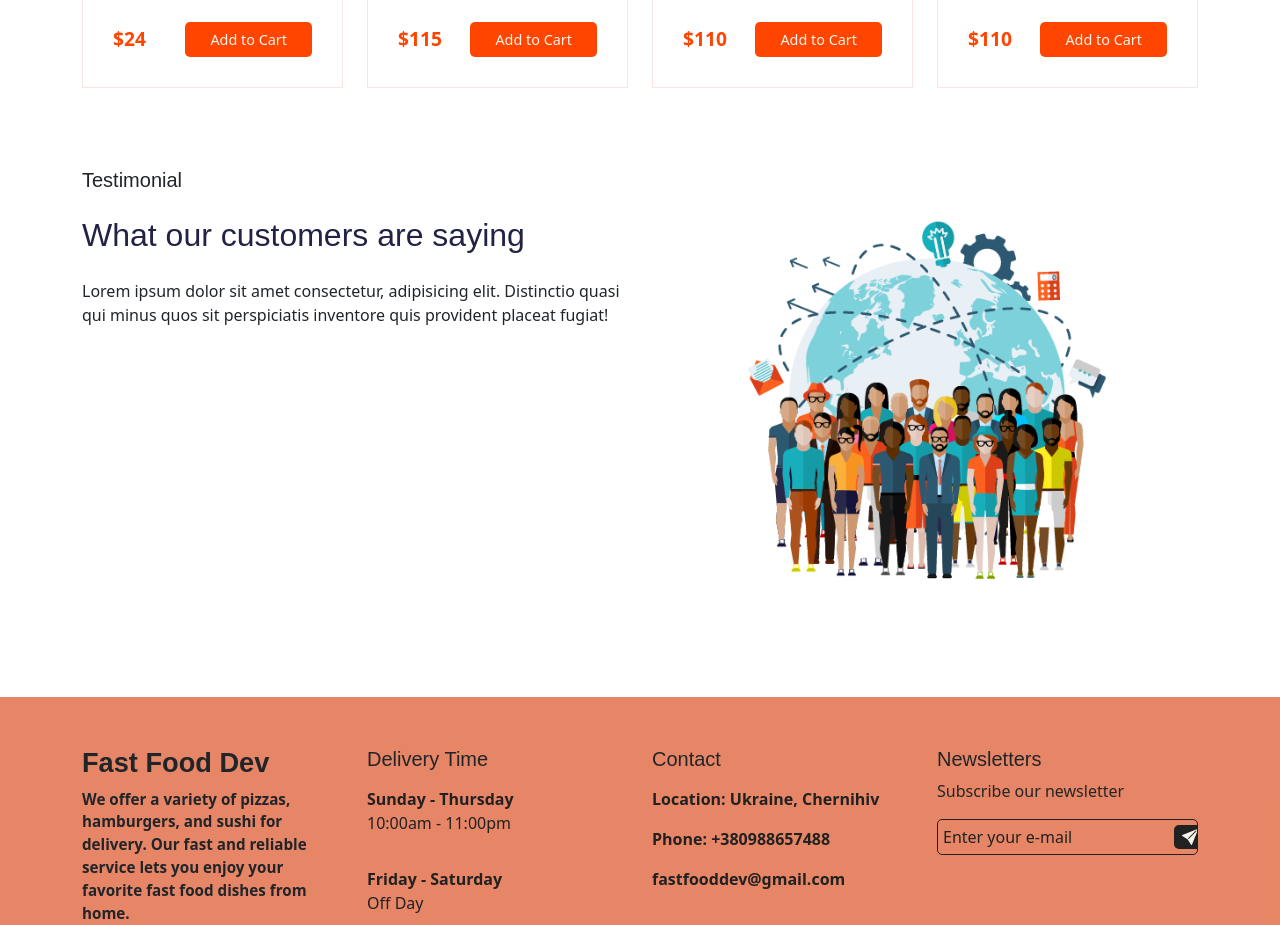
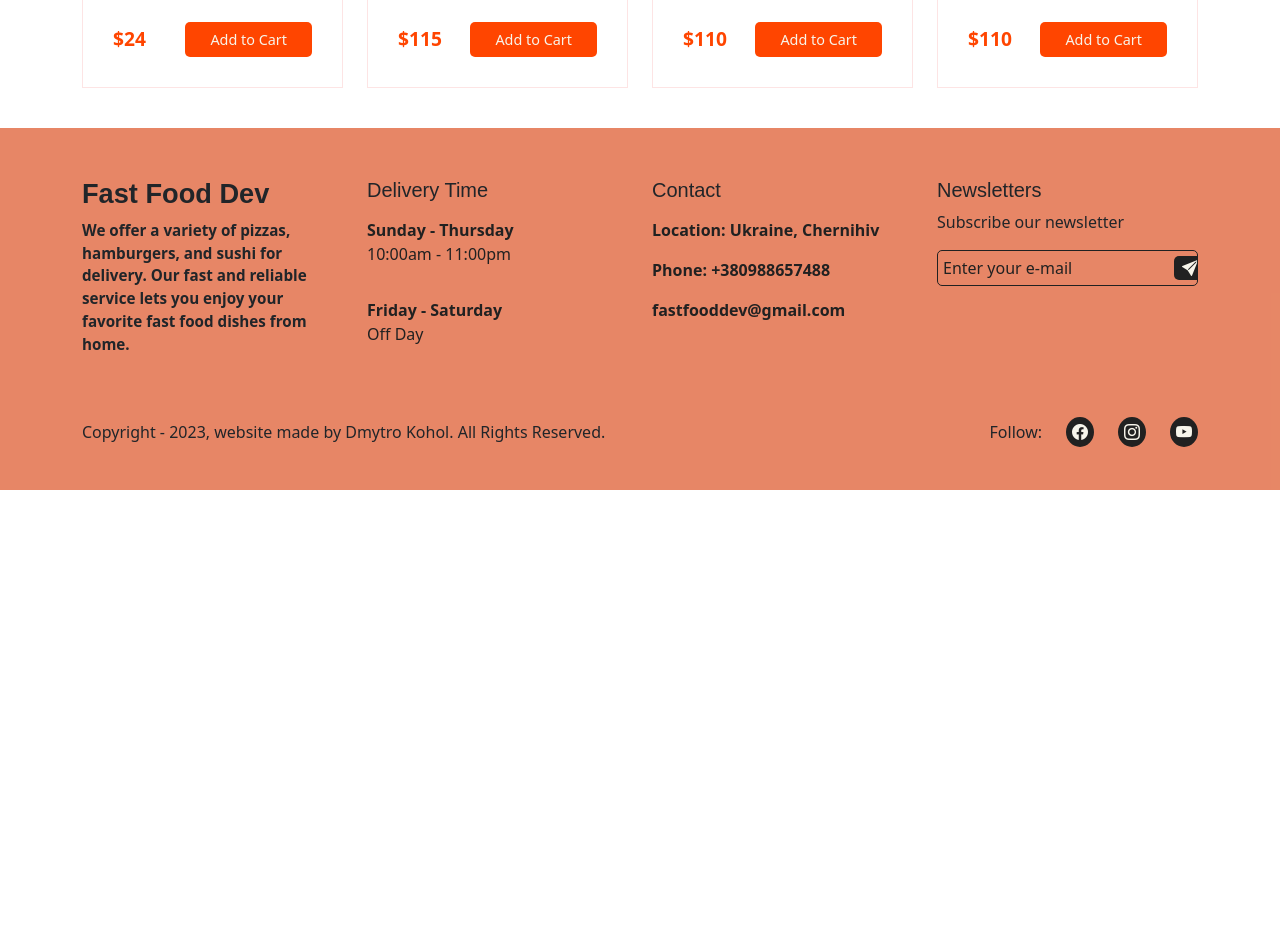
Before and after one commit to dima666Sik/Fast-Food-Delivery-App, a React (Create React App) app in the folder client/: page /home in a window 1280 px wide. Shown: the part 4280-5205 px from the top of the page. After the commit the page ends 4770 px from the top, so only its background shows below. Built offline with nearby package versions, Linux system fonts and the light colour scheme; a web font is replaced by a local one.

Commit message:
add many components into Component 'Home'.

```diff
--- a/client/src/components/ui/review/Review.js
+++ /dev/null
@@ -1,33 +0,0 @@
-import React from "react";
-import { Container, Row, Col } from "react-bootstrap";
-import reviewImg from "../../../assets/images/review/reviewImg.png";
-
-const Review = () => {
-	return (
-		<Container>
-			<Row>
-				<Col lg="6" md="6">
-					<div className="testimonial ">
-						<h5 className="testimonial__subtitle mb-4">Testimonial</h5>
-						<h2 className="testimonial__title mb-4">
-							What our <span>customers</span> are saying
-						</h2>
-						<p className="testimonial__desc">
-							Lorem ipsum dolor sit amet consectetur, adipisicing elit.
-							Distinctio quasi qui minus quos sit perspiciatis inventore quis
-							provident placeat fugiat!
-						</p>
-
-						{/* <TestimonialSlider /> */}
-					</div>
-				</Col>
-
-				<Col lg="6" md="6">
-					<img src={reviewImg} alt="testimonial-img" className="w-100" />
-				</Col>
-			</Row>
-		</Container>
-	);
-};
-
-export default Review;
--- a/client/src/pages/Home.js
+++ b/client/src/pages/Home.js
@@ -6,8 +6,6 @@ import Category from "../components/ui/category/Category";
 import MenuProducts from "../components/ui/menu-products/MenuProducts";
 import WhyWe from "../components/ui/why-we/WhyWe";
 import HotFood from "../components/ui/hot-food/HotFood";
-import Review from "../components/ui/review/Review";
-
 const Home = () => {
 	return (
 		<>
@@ -28,9 +26,6 @@ const Home = () => {
 				<section className="section__container">
 					<HotFood />
 				</section>
-				<section className="section__container">
-					<Review />
-				</section>
 			</Helmet>
 		</>
 	);
```
